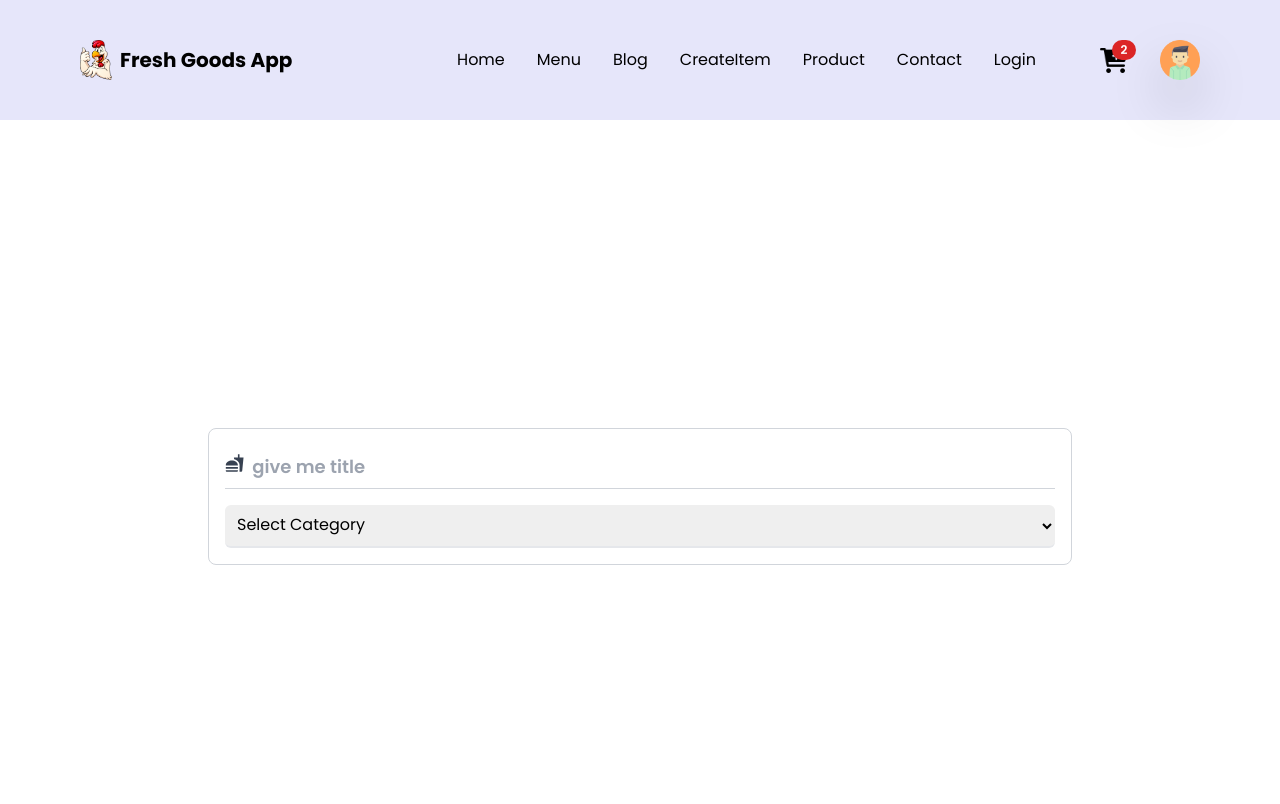
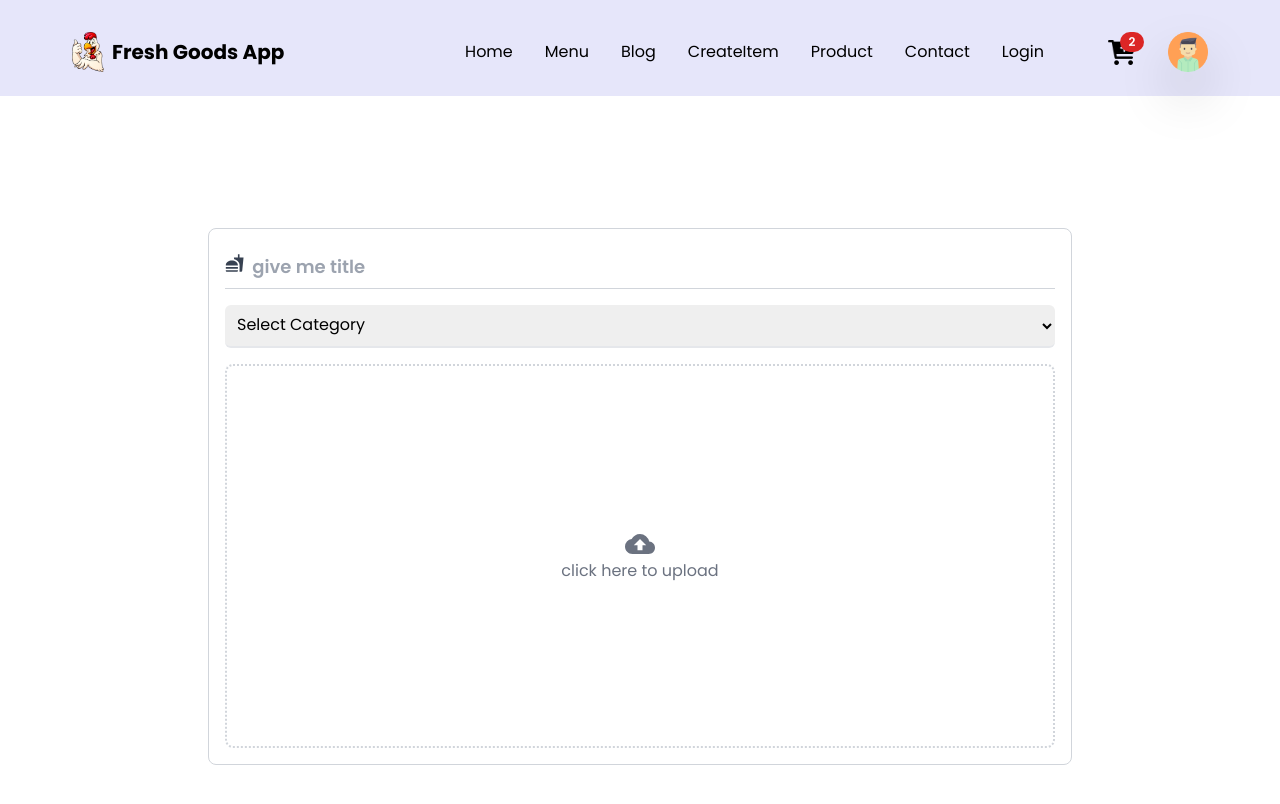
Before and after one commit to Showshad-UIA/Final-Year-Project, a React (Create React App) app: page /createItem in a window 1280 px wide. Shown: the top 804 px of the page. Built offline with nearby package versions, Linux system fonts and the light colour scheme.

Commit message:
item create loading part added

```diff
--- a/src/Components/CreateContainer.js
+++ b/src/Components/CreateContainer.js
@@ -1,6 +1,7 @@
 import React, { useState } from "react";
 import { motion } from "framer-motion";
-import { MdFastfood } from "react-icons/md";
+import { MdFastfood, MdCloudUpload } from "react-icons/md";
+import Loader from "./Loader";
 
 const catagories = [
 	{
@@ -94,6 +95,29 @@ const CreateContainer = () => {
 							))}
 					</select>
 				</div>
+				{/* show the product here */}
+				<div className="group flex justify-center items-center flex-col border-2 border-dotted border-gray-300 w-full h-225 cursor-pointer  h-96 rounded-lg">
+					{isLoading ? (
+						<Loader></Loader>
+					) : (
+						<>
+							{!imageAsset ? (
+								<>
+									<label className="h-full w-full flex flex-col items-center justify-center cursor-pointer ">
+										<div className="h-full w-full flex flex-col items-center justify-center">
+											<MdCloudUpload className="text-gray-500 text-3xl  hover:text-gray-700"></MdCloudUpload>
+											<p className="text-gray-500  hover:text-red-700">
+												click here to upload
+											</p>
+										</div>
+									</label>
+								</>
+							) : (
+								<></>
+							)}
+						</>
+					)}
+				</div>
 			</div>
 		</div>
 	);
--- a/src/Components/Header.js
+++ b/src/Components/Header.js
@@ -25,8 +25,8 @@ const Header = () => {
 		// });
 	};
 	return (
-		<header className=" header fixed z-50 w-screen bg-green p-6 px-16">
-			<div className="hidden md:flex w-full items-center justify-between p-4">
+		<header className=" header fixed  z-50 h-24 w-screen bg-green p-6 px-16">
+			<div className="hidden md:flex w-full items-center justify-between p-2">
 				<Link to="/" className="flex items-center gap-2">
 					<img className="w-8 object-cover" src={logo} alt="logo" />
 					<p className="text-headingColor text-xl font-bold">Fresh Goods App</p>
--- /dev/null
+++ b/src/Components/Loader.js
@@ -0,0 +1,24 @@
+import React from "react";
+
+const Loader = () => {
+	return (
+		<svg
+			role="status"
+			class="inline w-10 h-10 mr-2 text-gray-200 animate-spin dark:text-gray-600 fill-blue-600"
+			viewBox="0 0 100 101"
+			fill="none"
+			xmlns="http://www.w3.org/2000/svg"
+		>
+			<path
+				d="M100 50.5908C100 78.2051 77.6142 100.591 50 100.591C22.3858 100.591 0 78.2051 0 50.5908C0 22.9766 22.3858 0.59082 50 0.59082C77.6142 0.59082 100 22.9766 100 50.5908ZM9.08144 50.5908C9.08144 73.1895 27.4013 91.5094 50 91.5094C72.5987 91.5094 90.9186 73.1895 90.9186 50.5908C90.9186 27.9921 72.5987 9.67226 50 9.67226C27.4013 9.67226 9.08144 27.9921 9.08144 50.5908Z"
+				fill="currentColor"
+			/>
+			<path
+				d="M93.9676 39.0409C96.393 38.4038 97.8624 35.9116 97.0079 33.5539C95.2932 28.8227 92.871 24.3692 89.8167 20.348C85.8452 15.1192 80.8826 10.7238 75.2124 7.41289C69.5422 4.10194 63.2754 1.94025 56.7698 1.05124C51.7666 0.367541 46.6976 0.446843 41.7345 1.27873C39.2613 1.69328 37.813 4.19778 38.4501 6.62326C39.0873 9.04874 41.5694 10.4717 44.0505 10.1071C47.8511 9.54855 51.7191 9.52689 55.5402 10.0491C60.8642 10.7766 65.9928 12.5457 70.6331 15.2552C75.2735 17.9648 79.3347 21.5619 82.5849 25.841C84.9175 28.9121 86.7997 32.2913 88.1811 35.8758C89.083 38.2158 91.5421 39.6781 93.9676 39.0409Z"
+				fill="currentFill"
+			/>
+		</svg>
+	);
+};
+
+export default Loader;
--- a/src/Components/index.js
+++ b/src/Components/index.js
@@ -2,3 +2,4 @@ export { default as Header } from "./Header";
 export { default as MainContainer } from "./MainContainer";
 export { default as CreateContainer } from "./CreateContainer";
 export { default as HomeContainer } from "./HomeContainer";
+export { default as Loader } from "./Loader";
```
